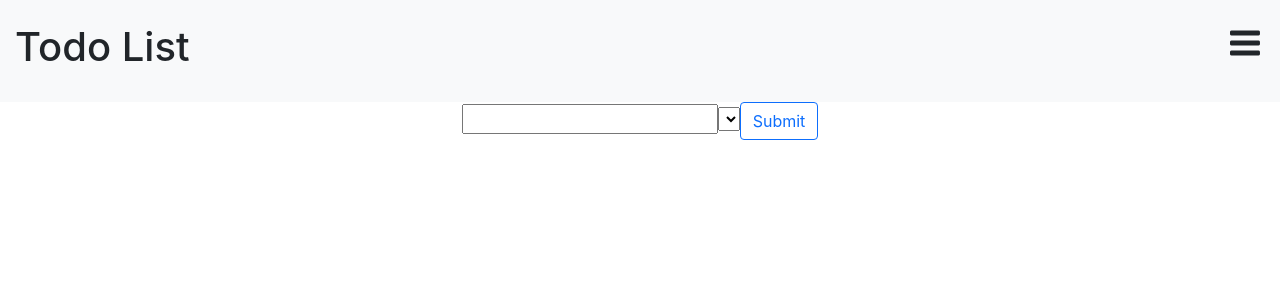
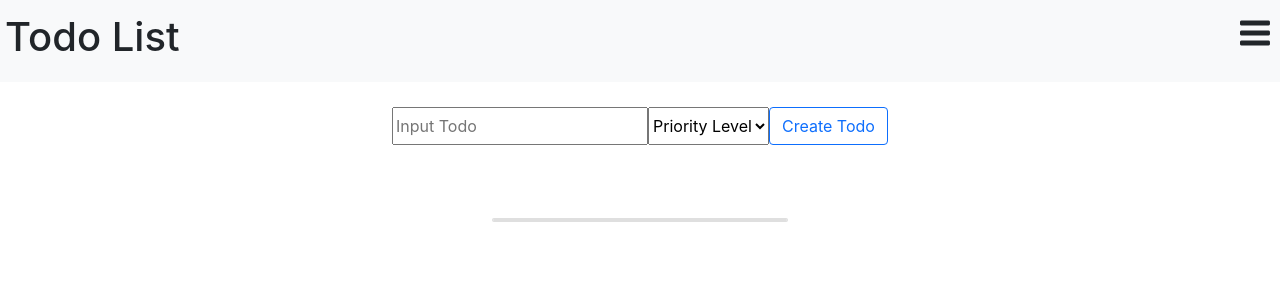
Before and after one commit to brandon121j/react-todo, a React (Create React App) app: page / in a window 1280 px wide. Shown: the top 300 px of the page. Built offline with nearby package versions, Linux system fonts and the light colour scheme; the HTML template or start-up script is replaced by a standard one.

Commit message:
Checkpoint Commit

```diff
--- a/src/App.css
+++ b/src/App.css
@@ -3,22 +3,28 @@
   width: 100%;
 }
 
-.navContainer {
+#navContainer {
   display: flex;
   justify-content: space-between;
   width: 100%;
-  padding: 15px;
+  padding: 5px;
 }
 
-.navLeft {
-  position: relative;
-  float: left;
-
-  /* width: 100%; */
+#hamburgerMenu {
+  cursor: pointer;
 }
 
-.navright {
-  position: relative;
-  float: right;
+#createTodoContainer {
+  display: flex;
+  justify-content: center;
+  padding: 25px;
+}
 
+#createTodoForm {
+  display: flex;
+  justify-content: center;
 }
+
+.todoCreatorInput {
+  cursor: pointer;
+}
--- a/src/App.js
+++ b/src/App.js
@@ -2,10 +2,13 @@ import CreateTodo from './components/CreateTodo';
 import Nav from './components/Nav';
 import ShowTodos from './components/ShowTodos';
 // import Sidebar from './components/Sidebar'
+import { useState } from 'react';
 import './App.css';
 
 
 function App() {
+
+
   return (
     <div className="App">
       <Nav />
--- a/src/components/CreateTodo.js
+++ b/src/components/CreateTodo.js
@@ -1,15 +1,33 @@
 import React from 'react';
 
 function CreateTodo() {
-  return (
-  <div id="createTodoContainer">
-    <div className="submitTodoContainer">
-        <input type='text' />
-        <select></select>
-        <input class="btn btn-outline-primary" type='submit' />
-    </div>
-  </div>
-  );
+	return (
+		<div id="createTodoContainer">
+			<form id="createTodoForm">
+				<input
+					type="text"
+					placeholder="Input Todo"
+					className="createTodoInput"
+				/>
+				<select
+					className="createTodoInput"
+					onChange={(e) => console.log(e.target.value)}
+					defaultValue={null}
+				>
+					<option value={null}>Priority Level</option>
+					<option value="high">High</option>
+					<option value="medium">Medium</option>
+					<option value="low">Low</option>
+				</select>
+				<button
+					className="btn btn-outline-primary createTodoInput"
+					type="submit"
+				>
+					Create Todo
+				</button>
+			</form>
+		</div>
+	);
 }
 
 export default CreateTodo;
--- a/src/components/Nav.js
+++ b/src/components/Nav.js
@@ -5,13 +5,9 @@ import '../App.css';
 function Nav() {
 	return (
 		<div className="navbar navbar-expand-lg navbar-light bg-light">
-    <div className='navContainer'>
-			<div className="navLeft">
+    <div id='navContainer'>
 					<h1>Todo List</h1>
-			</div>
-      <div className='navRight'>
-					<GoThreeBars size={40}/>
-        </div>
+					<GoThreeBars size={40} id='hamburgerMenu'/>
 		</div>
     </div>
 	);
--- a/src/components/ShowTodos.js
+++ b/src/components/ShowTodos.js
@@ -1,7 +1,16 @@
 import React from 'react';
 
-function ShowTodos() {
-  return <div></div>;
+function ShowTodos(todos) {
+	return (
+		<div className="d-flex justify-content-center text-center rounded m-5">
+			<div className='card w-25'>
+			<div className="card body">
+				{}
+			</div>
+			</div>
+		</div>
+	);
 }
 
 export default ShowTodos;
+// max char length 55
```
